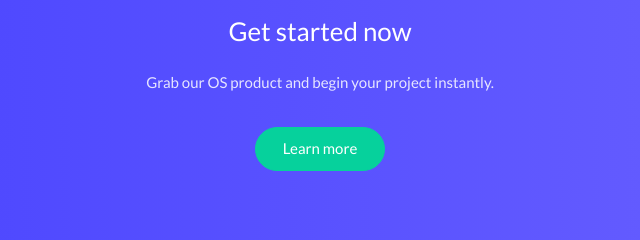
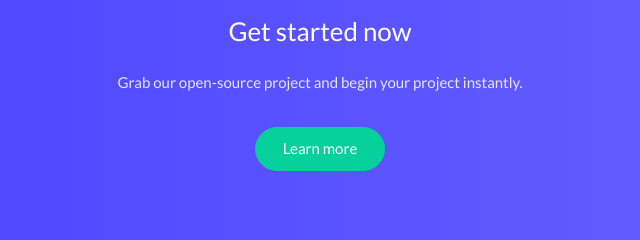
Before and after one commit to OpenArkStudio/openarkstudio.github.io, a plain HTML site: page index.html in a window 1280 px wide. Shown: the part 3619-3859 px from the top of the page, 320-960 px from the left. Drawn offline with Linux system fonts and the light colour scheme.

Commit message:
Update index.html

```diff
--- a/index.html
+++ b/index.html
@@ -178,7 +178,7 @@
 		<div class="container">
 			<div class="cta__inner">
 				<h2 class="cta__title">Get started now</h2>
-				<p class="cta__sub cta__sub--center">Grab our OS product and begin your project instantly.</p>
+				<p class="cta__sub cta__sub--center">Grab our open-source project and begin your project instantly.</p>
 				<a href="page.html" class="button button__accent">Learn more</a>
 			</div>
 		</div>
```
